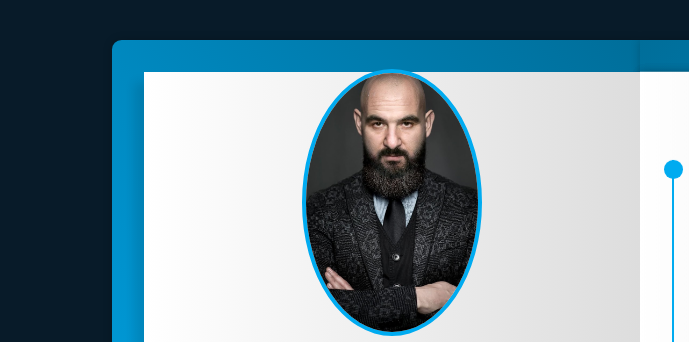
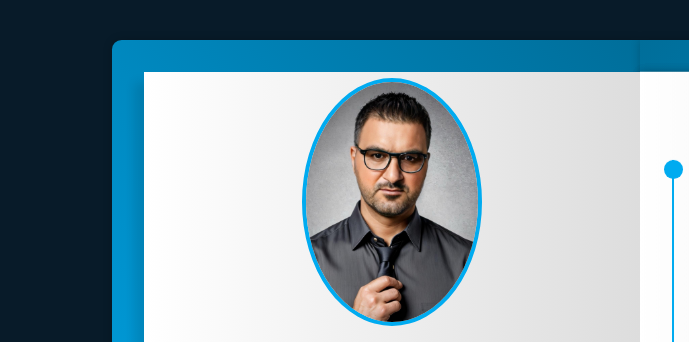
Before and after one commit to Ishkhan13/ishkhancv.github.io, a plain HTML site: page index.html in a window 1280 px wide. Shown: the top 342 px of the page, 0-689 px from the left. Drawn offline with nearby package versions, Linux system fonts and the light colour scheme.

Commit message:
Update index.html

```diff
--- a/index.html
+++ b/index.html
@@ -22,7 +22,7 @@
     <!----------profile page--------->
     <div class="book-page page-left">
       <div class="profile-page">
-        <img src="images/f19a9efb-5a93-416d-8d91-9f478d660e6c_cleanup.jpeg" alt="">
+        <img src="images/11011.jpg" alt="">
         <h1>Ishkhan Abroyan</h1>
         <h3>Web Developer</h3>
 
```
